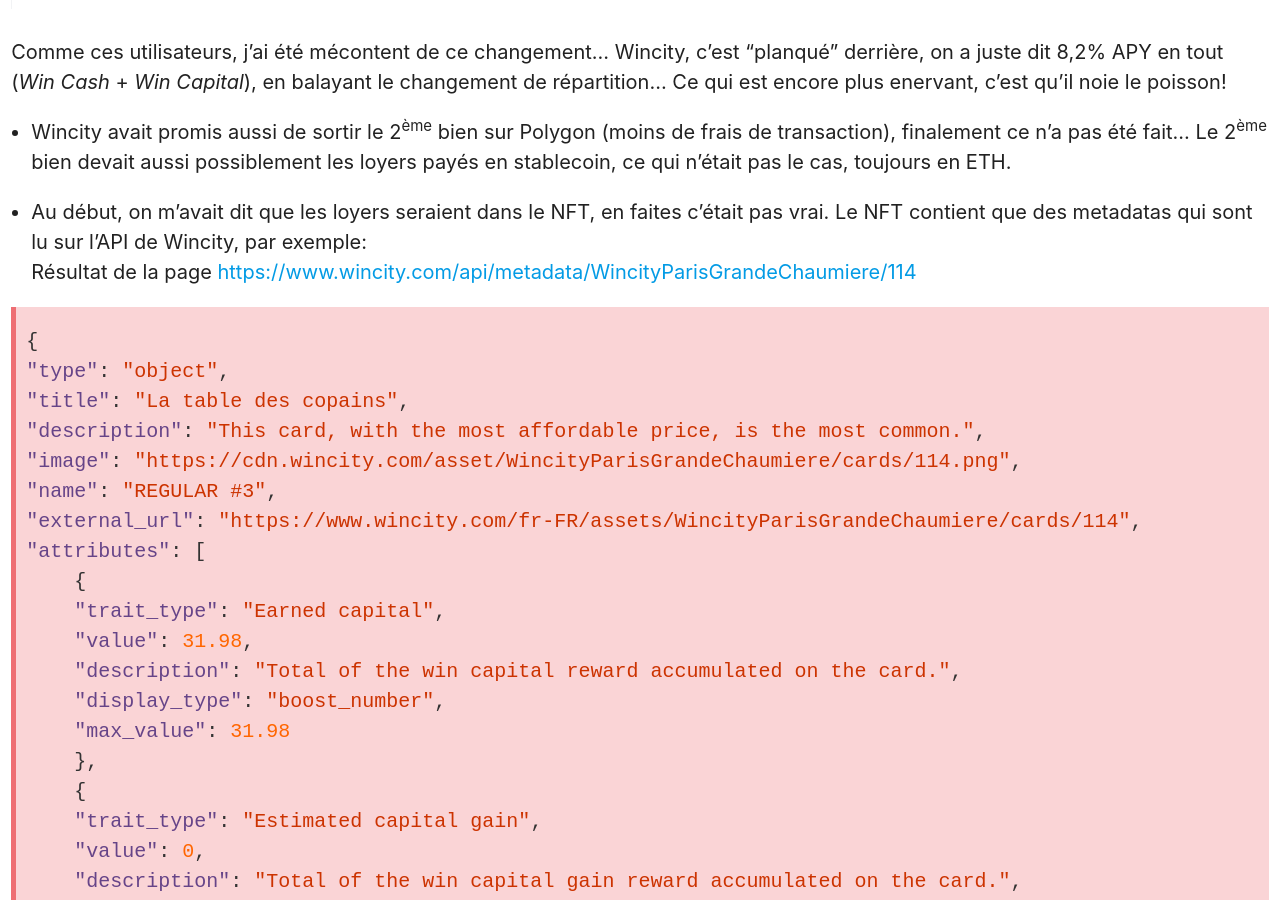
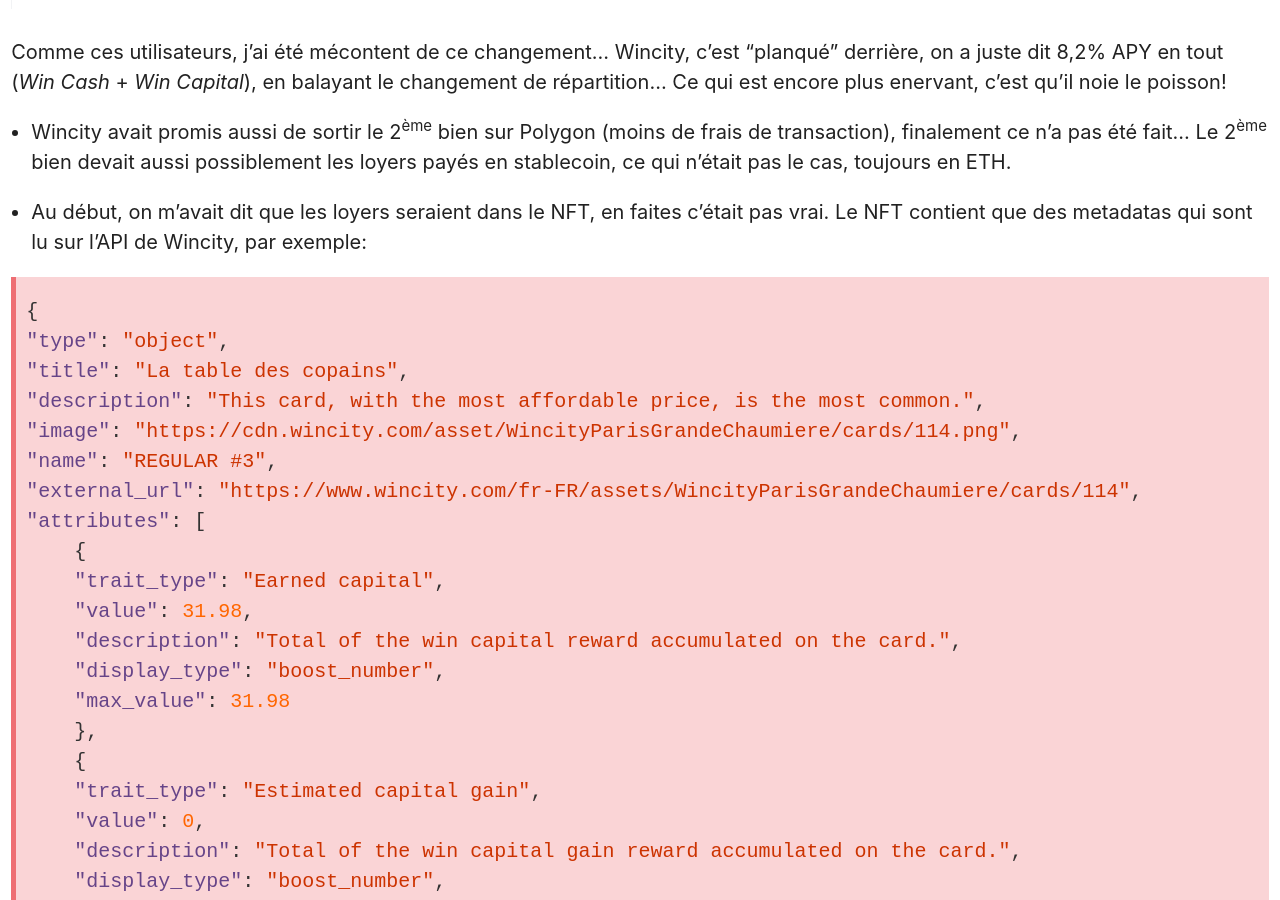
Before and after one commit to minus78/minus78.github.io, a Jekyll site: the page built from _posts/2022-10-26-Wincity.markdown, in a window 1280 px wide and 900 px high, scrolled down 3007 px. Built offline with Jekyll 4.4.1, drawn with Linux system fonts in a browser that asks for light colours.

Commit message:
delete link

```diff
--- a/_posts/2022-10-26-Wincity.markdown
+++ b/_posts/2022-10-26-Wincity.markdown
@@ -74,7 +74,6 @@
 - Wincity avait promis aussi de sortir le 2<sup>ème</sup> bien sur Polygon (moins de frais de transaction), finalement ce n'a pas été fait... Le 2<sup>ème</sup> bien devait aussi possiblement les loyers payés en stablecoin, ce qui n'était pas le cas, toujours en ETH.
 
 - Au début, on m'avait dit que les loyers seraient dans le NFT, en faites c'était pas vrai. Le NFT contient que des metadatas qui sont lu sur l'API de Wincity, par exemple:<br>
-Résultat de la page [https://www.wincity.com/api/metadata/WincityParisGrandeChaumiere/114](https://www.wincity.com/api/metadata/WincityParisGrandeChaumiere/114)
 
 {% highlight json %}
 {
```
